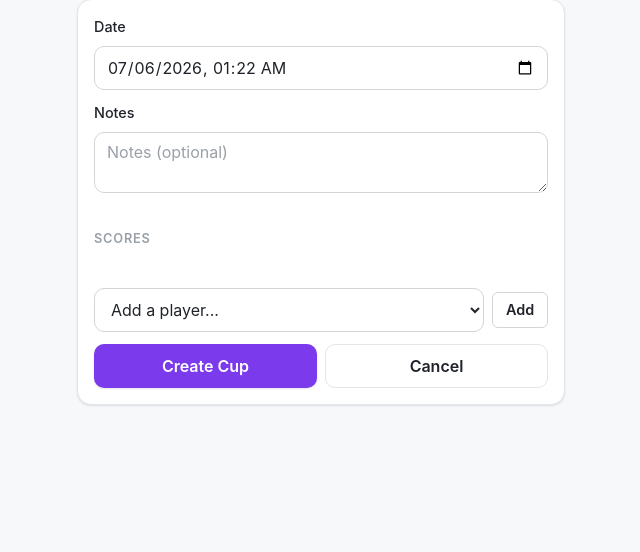
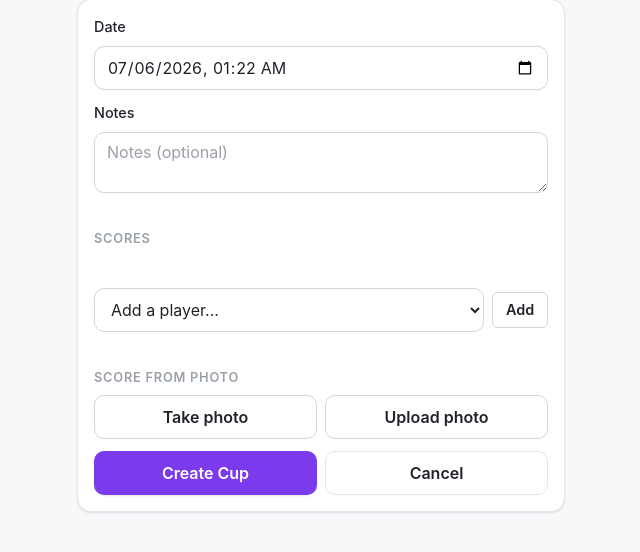
Before and after one commit to Graham-Williams/km-tracker, a Flask app: page /cups/new in a window 1280 px wide. Shown: the part 107-659 px from the top of the page, without its empty margins (319-959 px from the left). Run offline with Flask 3, Linux system fonts and the light colour scheme; data that the repository does not hold is empty.

Commit message:
feat: photo controls on both score forms; raise body cap to 1 MB
Take photo / Upload photo buttons on cup_session_complete + cup_new
(shared static/js/photo_score.js): canvas-downscale to 1200px JPEG,
preview + status line, stash base64 in a hidden photo_data field, and —
when extraction is enabled — POST to /extract-scores and pre-fill
matching score inputs via the existing input events (never auto-submit).
With extraction off the block degrades to attach-only. MAX_CONTENT_LENGTH
raised 256KB -> 1MB for the photo payloads (413 test updated).

Co-Authored-By: Claude Fable 5 <noreply@anthropic.com>

```diff
--- a/app.py
+++ b/app.py
@@ -35,11 +35,12 @@ load_dotenv()
 app = Flask(__name__)
 app.secret_key = os.environ.get("SECRET_KEY") or secrets.token_hex(32)
 
-# Cap request body size to blunt memory-exhaustion DoS. Every legit form here is
-# tiny (a cup has a handful of players); 256 KB is far more than any real submit
-# yet small enough that a flood of oversized bodies can't exhaust memory. Flask
-# returns 413 Request Entity Too Large automatically when this is exceeded.
-app.config["MAX_CONTENT_LENGTH"] = 256 * 1024  # 256 KB
+# Cap request body size to blunt memory-exhaustion DoS. The largest legit
+# request is a score form / extraction call carrying a client-downscaled
+# standings photo as base64 (~200-400 KB); 1 MB leaves comfortable headroom
+# while still keeping a flood of oversized bodies from exhausting memory.
+# Flask returns 413 Request Entity Too Large automatically when exceeded.
+app.config["MAX_CONTENT_LENGTH"] = 1024 * 1024  # 1 MB
 
 
 # ---------------------------------------------------------------------------
--- /dev/null
+++ b/static/js/photo_score.js
@@ -0,0 +1,139 @@
+/*
+ * Photo score entry.
+ *
+ * Wires up the "Take photo" / "Upload photo" controls on a score form:
+ * downscales the chosen image on a canvas (max 1200px long edge, JPEG ~0.8),
+ * stores the base64 in the form's hidden photo_data field so the photo is
+ * saved with the cup on submit, and — when extraction is enabled — POSTs it
+ * to /extract-scores and pre-fills matching score inputs. It NEVER submits
+ * the form; the human always reviews first. Manual entry works regardless of
+ * what happens here.
+ *
+ * Usage (per page):
+ *   initPhotoScore({
+ *     extractUrl: "/extract-scores" or null,   // null = attach-only mode
+ *     getPayload: function () { return {cup_id: 7}; }  // merged into the POST
+ *   });
+ */
+window.initPhotoScore = function (opts) {
+    var block = document.getElementById("photo-score");
+    if (!block) return;
+    var statusEl = block.querySelector(".photo-status");
+    var notesEl = block.querySelector(".photo-notes");
+    var preview = block.querySelector(".photo-preview");
+    var dataField = document.getElementById("photo-data");
+    var mimeField = document.getElementById("photo-mime");
+
+    var MAX_EDGE = 1200;
+    var JPEG_QUALITY = 0.8;
+
+    function setStatus(msg) {
+        statusEl.textContent = msg;
+    }
+
+    function downscale(file, cb) {
+        var img = new Image();
+        var url = URL.createObjectURL(file);
+        img.onload = function () {
+            var w = img.naturalWidth, h = img.naturalHeight;
+            var scale = Math.min(1, MAX_EDGE / Math.max(w, h));
+            var canvas = document.createElement("canvas");
+            canvas.width = Math.max(1, Math.round(w * scale));
+            canvas.height = Math.max(1, Math.round(h * scale));
+            canvas.getContext("2d").drawImage(img, 0, 0, canvas.width, canvas.height);
+            URL.revokeObjectURL(url);
+            cb(canvas.toDataURL("image/jpeg", JPEG_QUALITY));
+        };
+        img.onerror = function () {
+            URL.revokeObjectURL(url);
+            cb(null);
+        };
+        img.src = url;
+    }
+
+    function fillScores(scores) {
+        var filled = 0;
+        Object.keys(scores).forEach(function (pid) {
+            var row = document.querySelector('.score-row[data-player-id="' + pid + '"]');
+            if (!row || row.classList.contains("removed")) return;
+            var input = row.querySelector(".score-input");
+            if (!input) return;
+            input.value = scores[pid];
+            // Trigger the existing listeners so line-score sync + placement
+            // recalculation run exactly as if the value was typed.
+            input.dispatchEvent(new Event("input", { bubbles: true }));
+            filled++;
+        });
+        return filled;
+    }
+
+    function extract(base64) {
+        setStatus("Reading scores from the photo…");
+        var payload = opts.getPayload();
+        payload.image = base64;
+        payload.mime_type = "image/jpeg";
+        fetch(opts.extractUrl, {
+            method: "POST",
+            headers: { "Content-Type": "application/json" },
+            body: JSON.stringify(payload)
+        }).then(function (res) {
+            return res.json().catch(function () { return {}; }).then(function (body) {
+                return { ok: res.ok, status: res.status, body: body };
+            });
+        }).then(function (res) {
+            if (!res.ok) {
+                var msg = (res.body && res.body.error) ||
+                    "Extraction failed (" + res.status + ")";
+                setStatus(msg + " — photo is still attached; enter scores manually.");
+                return;
+            }
+            var body = res.body || {};
+            var filled = fillScores(body.scores || {});
+            setStatus(
+                "Filled " + filled + " score" + (filled === 1 ? "" : "s") +
+                " from the photo — review before submitting."
+            );
+            var notes = [];
+            if (body.ambiguous && body.ambiguous.length) {
+                notes.push("Couldn't decide (shared character): " + body.ambiguous.join(", "));
+            }
+            if (body.unmatched_players && body.unmatched_players.length) {
+                notes.push("No match — fill in manually: " + body.unmatched_players.join(", "));
+            }
+            notesEl.textContent = notes.join(" · ");
+        }).catch(function () {
+            setStatus("Network error during extraction — photo is still attached; enter scores manually.");
+        });
+    }
+
+    function handleFile(file) {
+        if (!file) return;
+        setStatus("Processing photo…");
+        notesEl.textContent = "";
+        downscale(file, function (dataUrl) {
+            if (!dataUrl) {
+                setStatus("Couldn't read that image — try another file.");
+                return;
+            }
+            var base64 = dataUrl.split(",")[1];
+            dataField.value = base64;
+            mimeField.value = "image/jpeg";
+            preview.src = dataUrl;
+            preview.style.display = "";
+            if (opts.extractUrl) {
+                extract(base64);
+            } else {
+                setStatus("Photo attached — it will be saved with the cup.");
+            }
+        });
+    }
+
+    ["photo-take", "photo-pick"].forEach(function (id) {
+        var input = document.getElementById(id);
+        if (!input) return;
+        input.addEventListener("change", function () {
+            handleFile(input.files && input.files[0]);
+            input.value = ""; // allow re-picking the same file
+        });
+    });
+};
--- a/templates/cup_new.html
+++ b/templates/cup_new.html
@@ -92,17 +92,45 @@
         <button type="button" id="add-player-btn" class="btn btn-secondary btn-sm">Add</button>
     </div>
 
+    <div id="photo-score">
+        <div class="section-heading">{% if photo_extraction_enabled %}Score from photo{% else %}Attach photo{% endif %}</div>
+        <div class="field-row">
+            <button type="button" class="btn btn-secondary" onclick="document.getElementById('photo-take').click()">Take photo</button>
+            <button type="button" class="btn btn-secondary" onclick="document.getElementById('photo-pick').click()">Upload photo</button>
+        </div>
+        <input type="file" id="photo-take" accept="image/*" capture="environment" hidden>
+        <input type="file" id="photo-pick" accept="image/*" hidden>
+        <input type="hidden" name="photo_data" id="photo-data">
+        <input type="hidden" name="photo_mime" id="photo-mime">
+        <img class="photo-preview" alt="Standings photo preview" style="display:none; max-width:160px; border-radius: var(--radius-sm); margin-top: var(--space-2);">
+        <p class="muted photo-status"></p>
+        <p class="muted photo-notes"></p>
+    </div>
+
     <div class="field-row">
         <button type="submit" class="btn btn-primary">Create Cup</button>
         <a href="{{ url_for('cups') }}" class="btn btn-ghost">Cancel</a>
     </div>
 </form>
 
+<script src="{{ url_for('static', filename='js/photo_score.js') }}"></script>
 <script>
     document.getElementById("tz-offset").value = new Date().getTimezoneOffset();
     var now = new Date();
     now.setMinutes(now.getMinutes() - now.getTimezoneOffset());
     document.getElementById("cup-date").value = now.toISOString().slice(0, 16);
+
+    // Direct /cups/new cups have no edition picker and default to Wii.
+    initPhotoScore({
+        extractUrl: {% if photo_extraction_enabled %}"{{ url_for('extract_scores') }}"{% else %}null{% endif %},
+        getPayload: function () {
+            var ids = [];
+            document.querySelectorAll(".score-row:not(.removed)").forEach(function (row) {
+                ids.push(parseInt(row.dataset.playerId, 10));
+            });
+            return { edition: "wii", player_ids: ids };
+        }
+    });
 
     var allPlayers = [
         {% for p in all_players %}
```
Also changed, not shown: templates/cup_session_complete.html (+23 -0 lines), tests/test_hostile_input.py (+1 -1 lines).
